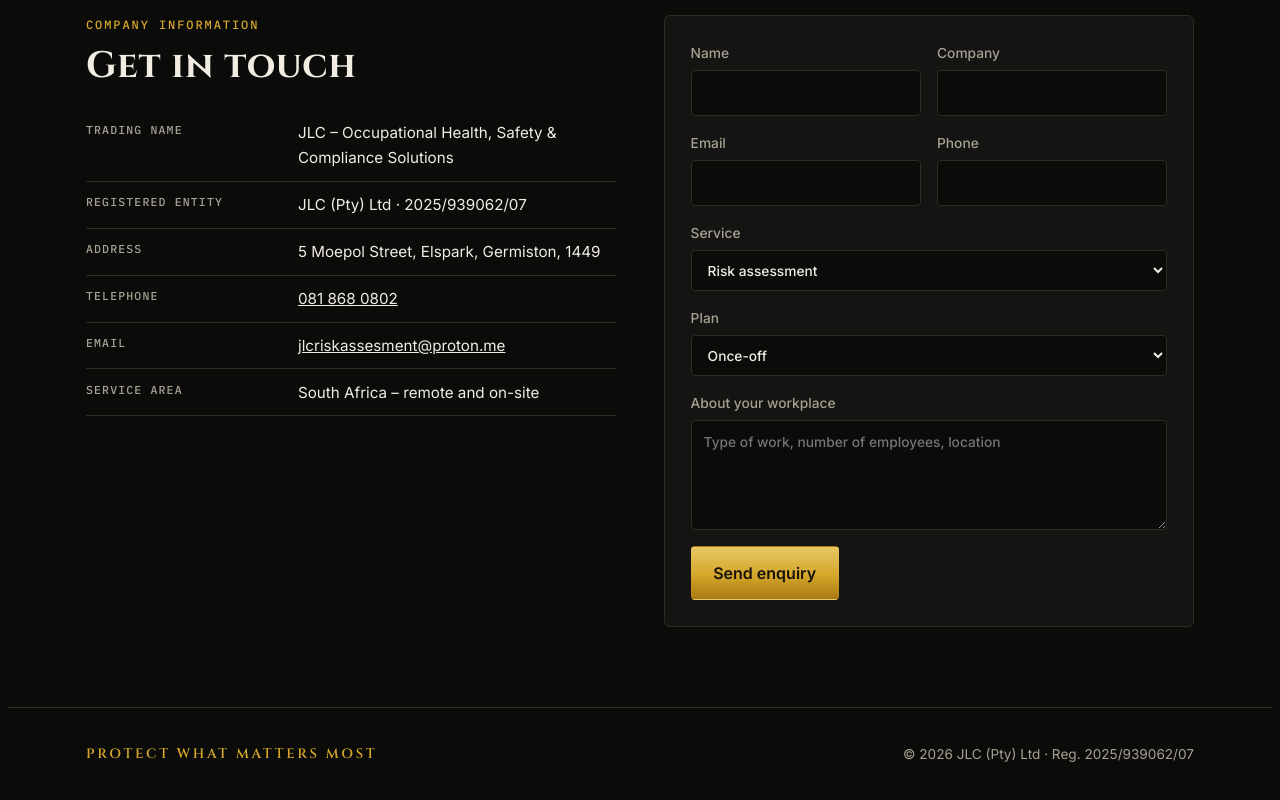
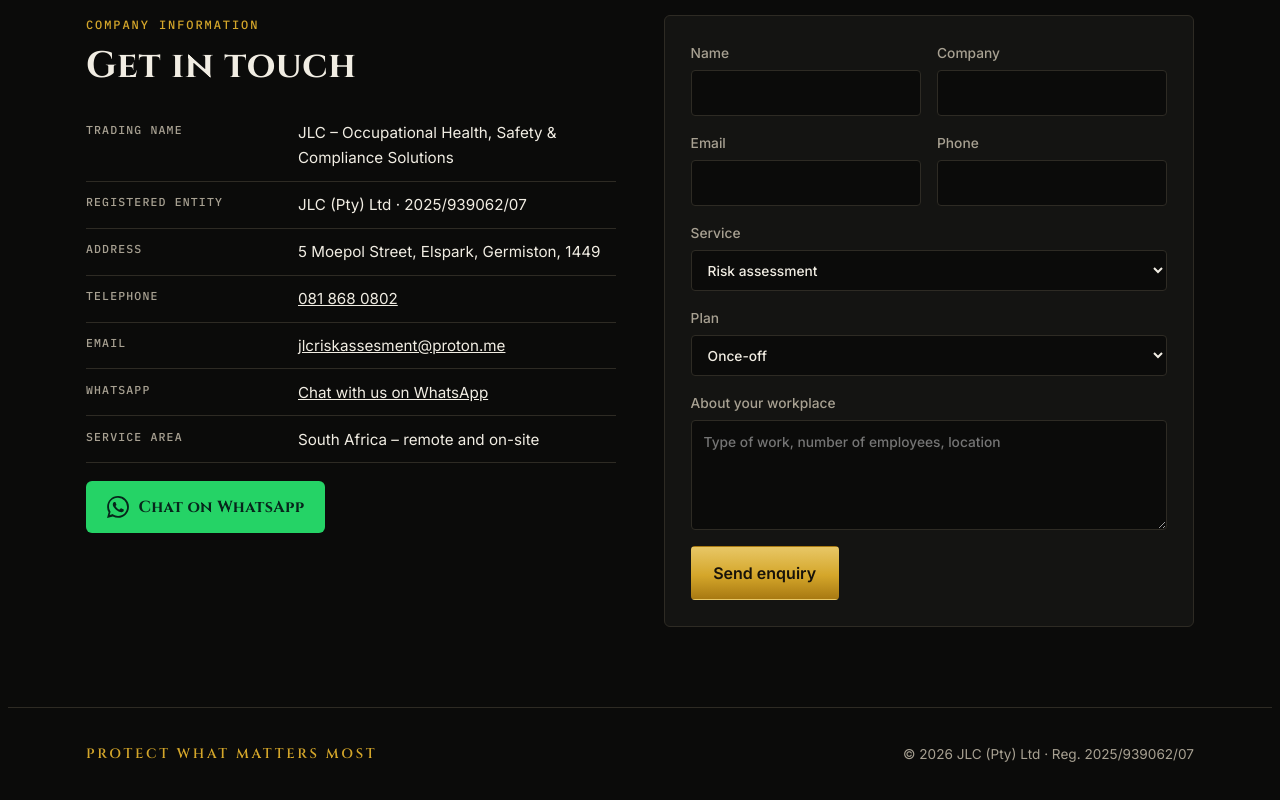
Before and after one commit to JLC-Pty-Ltd/Security, a plain HTML site: page index.html in a window 1280 px wide. Shown: the part 6243-7043 px from the top of the page. Drawn offline with Linux system fonts and the light colour scheme.

Commit message:
Add WhatsApp chat button to contact section

```diff
--- a/index.html
+++ b/index.html
@@ -190,6 +190,9 @@ body.app-mode .appbar{display:grid;grid-template-columns:repeat(4,1fr);position:
 .appbar a svg{width:23px;height:23px}
 .appbar a:active{background:rgba(212,166,42,.12)}
 .appbar a.active{color:var(--gold-soft)}
+.wa-btn{display:inline-flex;align-items:center;gap:.6rem;margin-top:1.1rem;padding:.8rem 1.3rem;border-radius:6px;background:#25D366;color:#07251b;font-weight:700;text-decoration:none;font-family:var(--display);letter-spacing:.02em}
+.wa-btn:hover{filter:brightness(1.06)}
+.wa-btn svg{width:22px;height:22px}
 </style>
 </head>
 <body>
@@ -408,8 +411,10 @@ body.app-mode .appbar{display:grid;grid-template-columns:repeat(4,1fr);position:
           <tr><th>Address</th><td>5 Moepol Street, Elspark, Germiston, 1449</td></tr>
           <tr><th>Telephone</th><td><a href="tel:+27818680802">081 868 0802</a></td></tr>
           <tr><th>Email</th><td><a href="mailto:jlcriskassesment@proton.me">jlcriskassesment@proton.me</a></td></tr>
+          <tr><th>WhatsApp</th><td><a href="https://wa.me/message/M6CAHFEDIKVXN1">Chat with us on WhatsApp</a></td></tr>
           <tr><th>Service area</th><td>South Africa – remote and on-site</td></tr>
         </table>
+        <a class="wa-btn" href="https://wa.me/message/M6CAHFEDIKVXN1"><svg viewBox="0 0 24 24" fill="currentColor" aria-hidden="true"><path d="M.06 24l1.69-6.16a11.87 11.87 0 01-1.6-5.95C.16 5.3 5.5 0 12.05 0a11.8 11.8 0 018.4 3.49 11.8 11.8 0 013.48 8.41c0 6.55-5.34 11.89-11.89 11.89a11.9 11.9 0 01-5.68-1.45L.06 24zm6.6-3.8c1.68.99 3.28 1.59 5.39 1.59 5.44 0 9.87-4.43 9.88-9.88a9.85 9.85 0 00-2.9-7 9.82 9.82 0 00-6.98-2.9C6.6 1.6 2.17 6.02 2.16 11.47c0 2.22.65 3.88 1.74 5.62l-1 3.65 3.76-.99zm11.39-5.56c-.07-.12-.26-.2-.55-.34-.29-.14-1.72-.85-1.98-.95-.27-.1-.46-.14-.65.15-.2.29-.75.94-.92 1.14-.17.2-.34.22-.63.07-.29-.15-1.22-.45-2.32-1.44-.86-.76-1.44-1.7-1.6-1.99-.17-.29-.02-.45.12-.6.13-.13.29-.34.44-.5.15-.17.2-.29.3-.49.1-.2.05-.37-.02-.52-.07-.14-.65-1.58-.9-2.16-.24-.57-.48-.49-.65-.5l-.56-.01c-.2 0-.52.07-.79.37-.27.29-1.04 1.01-1.04 2.47 0 1.46 1.06 2.86 1.21 3.06.15.2 2.1 3.2 5.08 4.49.71.3 1.26.49 1.69.63.71.22 1.36.2 1.87.12.57-.08 1.72-.7 1.96-1.38.24-.68.24-1.26.17-1.38z"/></svg>Chat on WhatsApp</a>
       </div>
       <form id="enq" novalidate>
         <label>Name<input id="f-name"></label>
```
